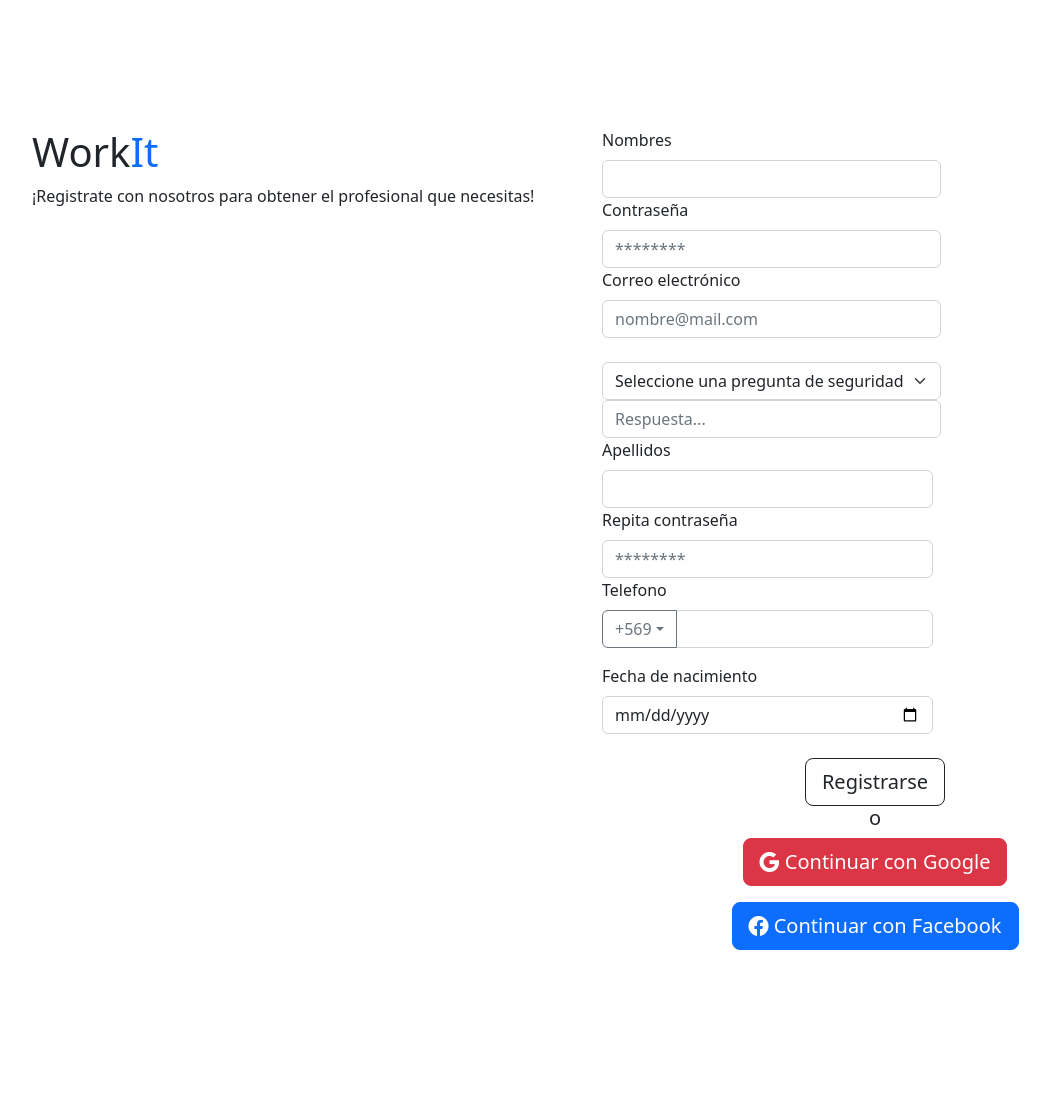
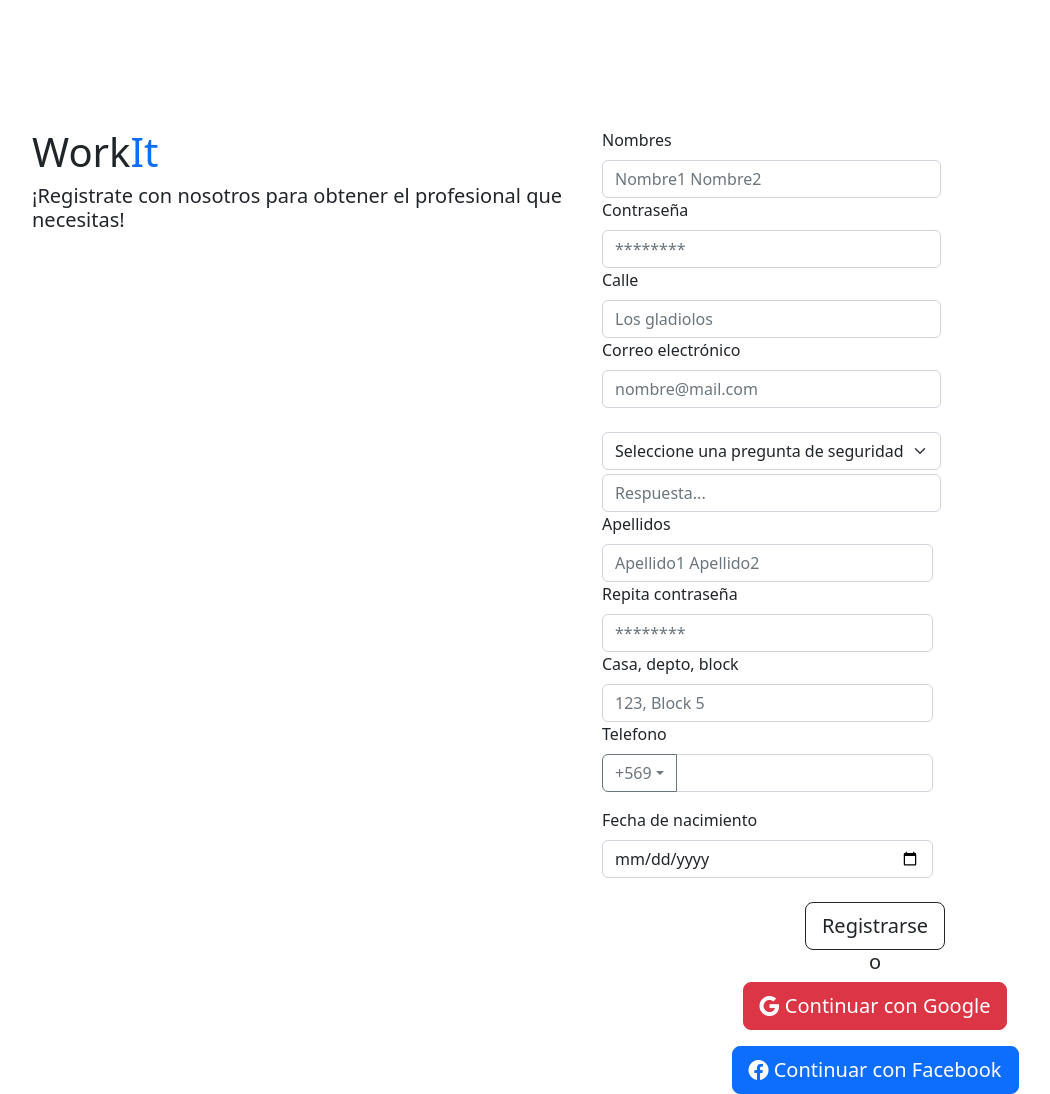
Before and after one commit to Benjamin-Urzua/Proyecto_workit, a Flask app: template templates/clientes/register.html in a window 1280 px wide. Shown: the whole page, without its empty margins (50-1100 px from the left). Before the commit the page ends 950 px from the top, so only its background shows below. Run offline with Flask 2, Linux system fonts and the light colour scheme; the template is opened without the code that fills it, so the values that code supplies are empty.

Commit message:
Avances en vista register

```diff
--- a/models/cliente.py
+++ b/models/cliente.py
@@ -7,9 +7,10 @@ def RetornarHistorial(run):
     return response
 
 def Register(run,nombres,apellidos,telefono,correo, contrasena, codDireccion, codRespuesta, fechaNacto, codPerfilCli):
-    query = db.engine.execute(text("call  `sp_insMod_cliente`('{run}','{nombres}','{apellidos}','{telefono}','{correo}','{contrasena}','{codDireccion}','{codRespuesta}','{fechaNacto}', '{codPerfilCli}')".format(run=run,nombre=nombres,apellido=apellidos,correo=correo,contrasena=contrasena,codDireccion=codDireccion,codRespuesta=codRespuesta,fechaNacto=fechaNacto,codPerfilCli=codPerfilCli)))
+    query = db.engine.execute(text("call  `sp_insMod_cliente`('{run}','{nombres}','{apellidos}','{telefono}','{correo}','{contrasena}','{codDireccion}','{codRespuesta}','{fechaNacto}', '{codPerfilCli}')".format(run=run,nombre=nombres,apellido=apellidos, telefono = telefono,correo=correo,contrasena=contrasena,codDireccion=codDireccion,codRespuesta=codRespuesta,fechaNacto=fechaNacto,codPerfilCli=codPerfilCli)))
     response = map(list,query)
     return response
+
 
 
 '''
--- /dev/null
+++ b/templates/clientes/js/register.js
@@ -0,0 +1,5 @@
+$(document).ready(function() {
+    $('#txt_preguntaSeguridad').change(function() {
+        alert( $('#txt_preguntaSeguridad').val() );
+      });
+});
--- a/templates/clientes/register.html
+++ b/templates/clientes/register.html
@@ -1,69 +1,90 @@
 <!DOCTYPE html>
 <html lang="en">
+
 <head>
     <meta charset="UTF-8">
     <meta http-equiv="X-UA-Compatible" content="IE=edge">
     <meta name="viewport" content="width=device-width, initial-scale=1.0">
-    <link href="https://cdn.jsdelivr.net/npm/bootstrap@5.2.0-beta1/dist/css/bootstrap.min.css" rel="stylesheet" integrity="sha384-0evHe/X+R7YkIZDRvuzKMRqM+OrBnVFBL6DOitfPri4tjfHxaWutUpFmBp4vmVor" crossorigin="anonymous">
-    <script src="https://cdn.jsdelivr.net/npm/bootstrap@5.2.0-beta1/dist/js/bootstrap.bundle.min.js" integrity="sha384-pprn3073KE6tl6bjs2QrFaJGz5/SUsLqktiwsUTF55Jfv3qYSDhgCecCxMW52nD2" crossorigin="anonymous"></script>
+    <link href="https://cdn.jsdelivr.net/npm/bootstrap@5.2.0-beta1/dist/css/bootstrap.min.css" rel="stylesheet"
+        integrity="sha384-0evHe/X+R7YkIZDRvuzKMRqM+OrBnVFBL6DOitfPri4tjfHxaWutUpFmBp4vmVor" crossorigin="anonymous">
+        <script src="https://code.jquery.com/jquery-3.6.0.js" integrity="sha256-H+K7U5CnXl1h5ywQfKtSj8PCmoN9aaq30gDh27Xc0jk=" crossorigin="anonymous"></script>
     <link rel="stylesheet" href="https://cdn.jsdelivr.net/npm/bootstrap-icons@1.8.3/font/bootstrap-icons.css">
+    <script>
+        $(document).ready(function() {
+        $('#txt_preguntaSeguridad').change(function() {
+            alert( $('#txt_preguntaSeguridad').val() );
+        });
+    });
+    </script>
     <title>Register</title>
 </head>
+
 <body>
     <div class="container " style="margin-top:10%;">
         <div class="row  ">
             <div class="col-md-6 text-sm-center text-md-center text-lg-start">
-                <h1>Work<span class="text-primary">It</span></h1>
-                <p>¡Registrate con nosotros para obtener el profesional que necesitas!</p>
+                <h1 class="text-bold">Work<span class="text-primary text-bold">It</span></h1>
+                <h5>¡Registrate con nosotros para obtener el profesional que necesitas!</h5>
             </div>
 
             <div class="col-md-6 offset-sm-3 offset-xs-3 offset-lg-0">
-                <form  action="submit" method="post">
+                <form action="submit" method="POST">
                     <div class="row">
                         <div class="col-auto">
                             <label for="txt_nombres" class="form-label">Nombres</label>
-                            <input type="text" class="form-control" id="txt_nombres" >
+                            <input type="text" class="form-control" id="txt_nombres" placeholder="Nombre1 Nombre2">
 
                             <label for="txt_contrasena" class="form-label">Contraseña</label>
-                            <input type="text" class="form-control" id="txt_contrasena" placeholder="********">
+                            <input type="text" class="form-control" id="txt_contrasena1" placeholder="********">
+
+                            <label for="txt_calle" class="form-label">Calle</label>
+                            <input type="text" class="form-control" id="txt_calle" placeholder="Los gladiolos">
 
                             <label for="txt_correo" class="form-label">Correo electrónico</label>
                             <input type="email" class="form-control" id="txt_correo" placeholder="nombre@mail.com">
-                            <br/>
-                            <select class="form-select" aria-label="Seleccione una pregunta de seguridad">
+                            <br />
+                            <select class="form-select" id="txt_preguntaSeguridad" aria-label="Seleccione una pregunta de seguridad">
                                 <option selected>Seleccione una pregunta de seguridad</option>
-                                <option value="1">¿Nombre de su primera mascota?</option>
-                                <option value="2">¿Cual es su color favorito?</option>
-                                <option value="3">¿Cual es su pelicula favorita?</option>
+                                {% for pregunta in preguntas %}
+                                <option value='"{{ pregunta[0] }}"'">{{ pregunta[1] }}</option>
+                                {% endfor %}
                             </select>
 
-                            <input type="text" class="form-control" id="txt_respuestapreguntaseguridad" placeholder="Respuesta...">
+                            <input type="text" class="form-control mt-1" id="txt_respuestaSeguridad"
+                                placeholder="Respuesta...">
                         </div>
                         <div class="col-auto">
                             <label for="txt_apellidos" class="form-label">Apellidos</label>
-                            <input type="text" class="form-control" id="txt_apellidos" >
+                            <input type="text" class="form-control" id="txt_apellidos" placeholder="Apellido1 Apellido2">
 
                             <label for="txt_repetircontrasena" class="form-label">Repita contraseña</label>
                             <input type="text" class="form-control" id="txt_repetircontrasena" placeholder="********">
 
+                            <label for="txt_nCalle" class="form-label">Casa, depto, block</label>
+                            <input type="text" class="form-control" placeholder="123, Block 5" id="txt_nCalle">
+
                             <label for="txt_telefono" class="form-label">Telefono</label>
                             <div class="input-group mb-3">
-                                <button class="btn btn-outline-secondary dropdown-toggle" type="button" data-bs-toggle="dropdown" aria-expanded="false">+569</button>
+                                <button class="btn btn-outline-secondary dropdown-toggle" type="button"
+                                    data-bs-toggle="dropdown" aria-expanded="false">+569</button>
                                 <ul class="dropdown-menu">
                                     <li><a class="dropdown-item" href="#">+569</a></li>
                                 </ul>
-                                <input type="number" class="form-control" id="txt_telefono" aria-label="Text input with dropdown button">
+                                <input type="number" class="form-control" id="txt_telefono"
+                                    aria-label="Text input with dropdown button">
                             </div>
 
                             <label for="txt_fechanacto" class="form-label">Fecha de nacimiento</label>
-                              <input type="date" class="form-control" id="txt_fechanacto" >
+                            <input type="date" class="form-control " id="txt_fechanacto">
                         </div>
                     </div>
                     <div class="text-center  mt-4">
-                        <button type="button" type= "submit"  class="btn btn-outline-dark btn-lg ">Registrarse</button>
+                        <button type="button" type="submit" class="btn btn-outline-dark btn-lg ">Registrarse</button>
                         <h5>o</h5>
-                        <button type="button" type= "submit"  class="btn btn-danger btn-lg "><i class="bi bi-google"></i>  Continuar con Google</button> <br/>
-                        <button type="button" type= "submit"  class="btn btn-primary btn-lg mt-3 "><i class="bi bi-facebook"></i>  Continuar con Facebook</button>
+                        <button type="button" type="submit" class="btn btn-danger btn-lg "><i class="bi bi-google"></i>
+                            Continuar con Google</button> <br />
+                        <button type="button" type="submit" class="btn btn-primary btn-lg mt-3 "><i
+                                class="bi bi-facebook"></i> Continuar con Facebook</button>
                     </div>
             </div>
             </form>
@@ -72,4 +93,5 @@
     </div>
     </div>
 </body>
+
 </html>
```
Also changed, not shown: controllers/register.py (added, +7 -0 lines), routes/clientes.py (+18 -3 lines). Lines whose indentation alone changed are shown as unchanged.
